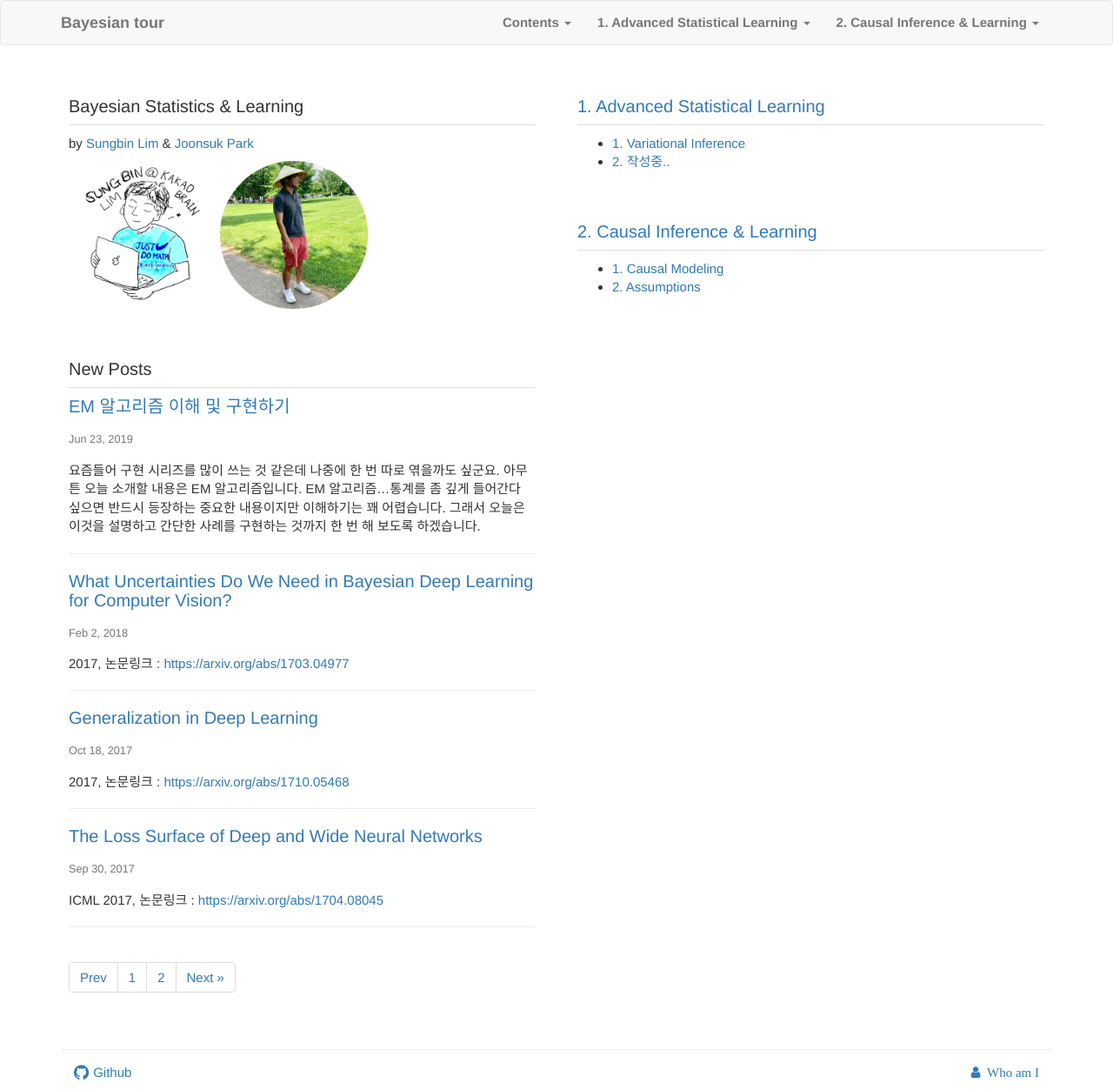
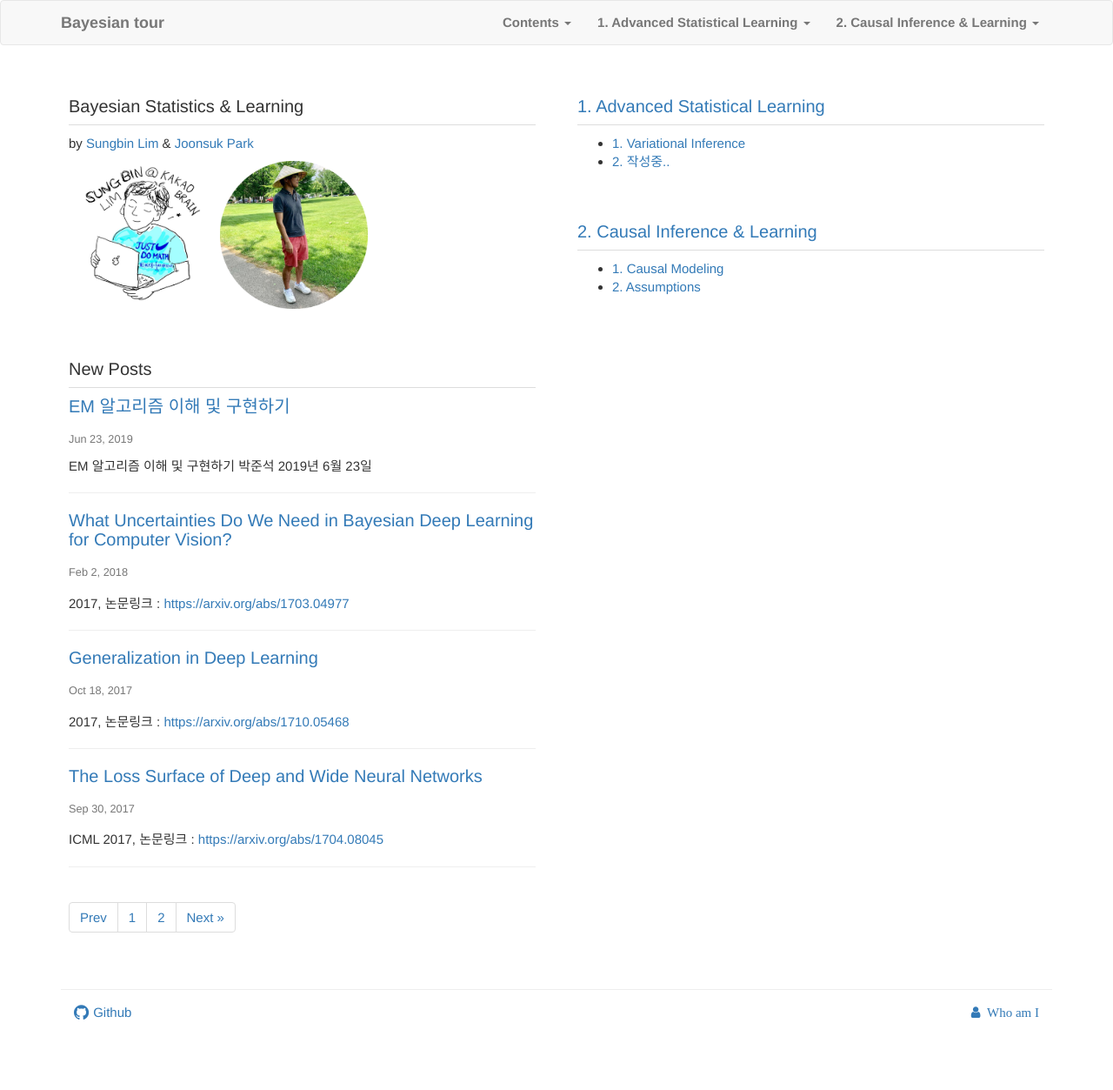
Before and after one commit to bayestour/blog, a Jekyll site: the page built from index.html, in a window 1280 px wide. Shown: the whole page at 87% size. Built offline with Jekyll 4.4.1, drawn with Linux system fonts in a browser that asks for light colours; nearby versions of some CDN libraries; library files that are not in the unit come from our copies; the list of posts is cut into pages by our own code; after the commit the page ends 1184 px from its top, so only the background shows below that.

Commit message:
Update 2019-06-23-EM_algorithm.md

```diff
--- a/_posts/2019-06-23-EM_algorithm.md
+++ b/_posts/2019-06-23-EM_algorithm.md
@@ -1,7 +1,11 @@
 ---
 layout: rmarkdown::github_document
-title: EM 알고리즘 이해 및 구현하기
+title: "EM 알고리즘 이해 및 구현하기"
 ---
+
+<p1> EM 알고리즘 이해 및 구현하기 </p1>
+<p1> 박준석 </p1>
+<p1> 2019년 6월 23일 </p1>
 
 요즘들어 구현 시리즈를 많이 쓰는 것 같은데 나중에 한 번 따로 엮을까도 싶군요. 아무튼 오늘 소개할 내용은 EM 알고리즘입니다. EM 알고리즘…통계를 좀 깊게 들어간다 싶으면 반드시 등장하는 중요한 내용이지만 이해하기는 꽤 어렵습니다. 그래서 오늘은 이것을 설명하고 간단한 사례를 구현하는 것까지 한 번 해 보도록 하겠습니다.
 
```
